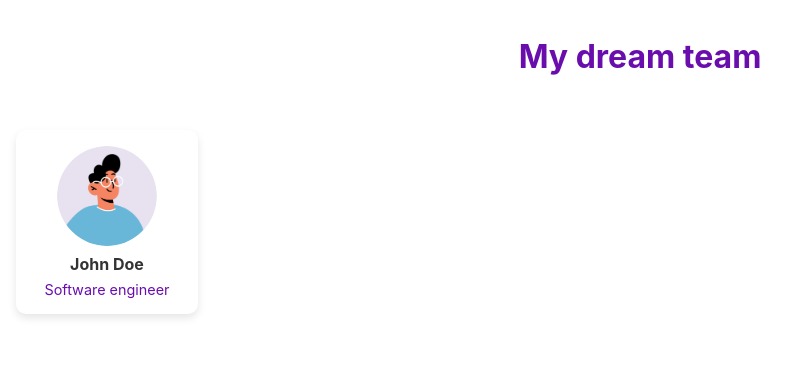
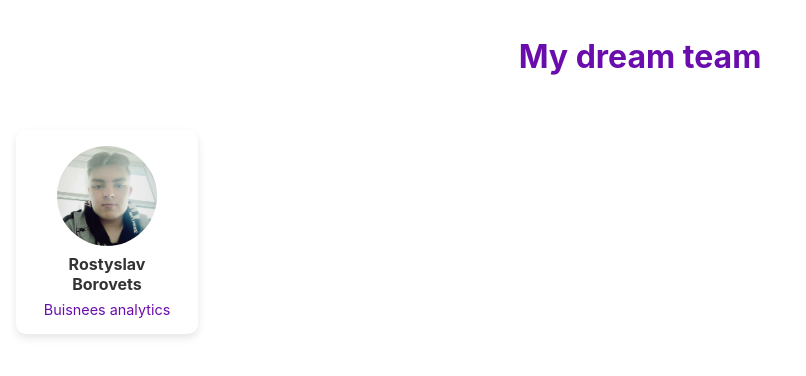
Before and after one commit to TheThing1000/PKR6, a React (Create React App) app: page / in a window 1280 px wide. Shown: the top 376 px of the page, without its empty margins (0-806 px from the left). Built offline with nearby package versions, Linux system fonts and the light colour scheme.

Commit message:
Add Rostyslav Borovets Card

```diff
--- a/src/components/Body.js
+++ b/src/components/Body.js
@@ -4,10 +4,10 @@ const Body = () => {
   return (
     <main style={styles.body}>
       <div style={styles.card}>
-        <img src={"/avatar-default.png"} alt="John Doe" style={styles.photo} />
+        <img src={"/Borovets.jpg"} alt="Rostyslav Borovets" style={styles.photo} />
         <div style={styles.textContainer}>
-          <h2 style={styles.name}>John Doe</h2>
-          <p style={styles.position}>Software engineer</p>
+          <h2 style={styles.name}>Rostyslav Borovets</h2>
+          <p style={styles.position}>Buisnees analytics</p>
         </div>
       </div>
     </main>
```
Also changed, not shown: public/Borovets.jpg (added).
